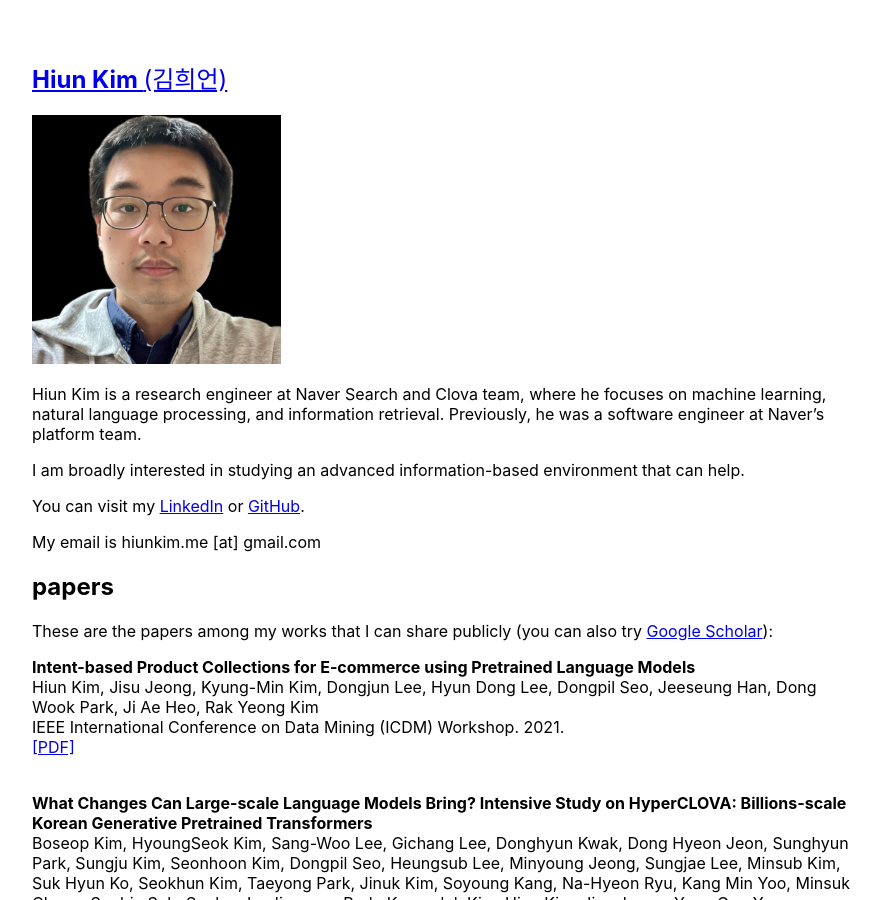
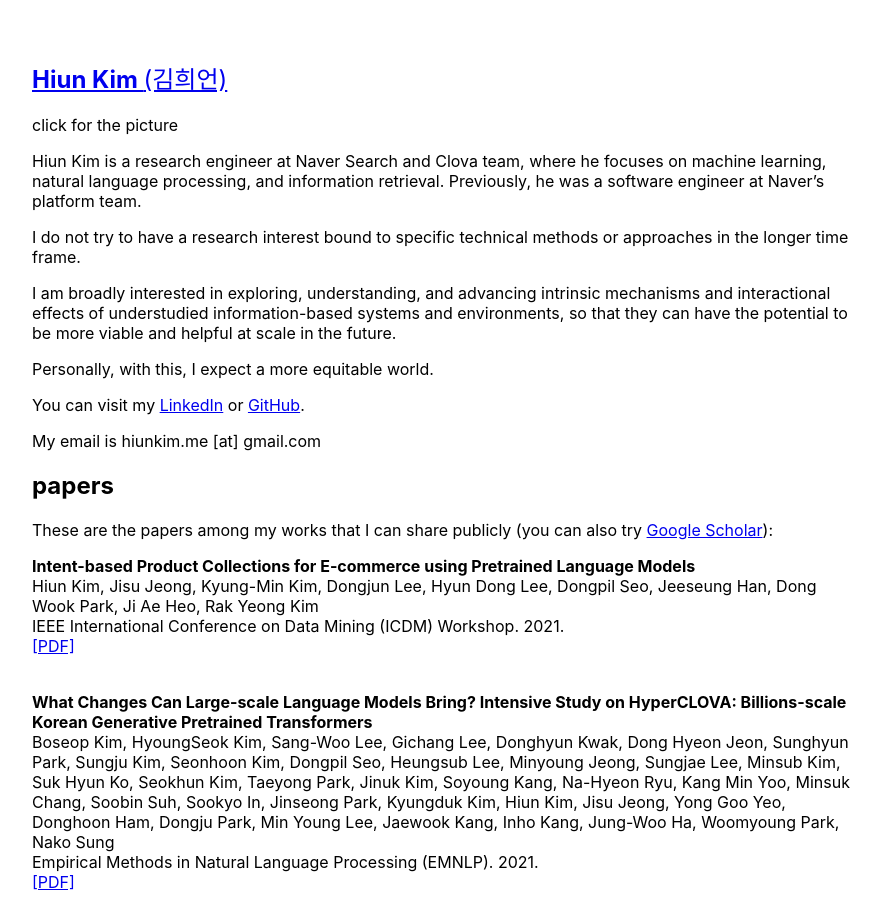
Before and after one commit to hiun/hiun.github.io, a Jekyll site: the page built from index.md, in a window 1280 px wide and 900 px high. Shown: the whole window, without its empty margins (193-1074 px from the left). Built offline with Jekyll 4.4.1, drawn with Linux system fonts in a browser that asks for light colours.

Commit message:
Update index.md

```diff
--- a/index.md
+++ b/index.md
@@ -3,11 +3,20 @@ layout: home
 title: Home
 ---
 
+<details>
+  <summary>click for the picture</summary>
+
 <img src="/s/img/profile-linkedin-dist-20250801.jpeg" class="profile-img">
+
+</details>
 
 Hiun Kim is a research engineer at Naver Search and Clova team, where he focuses on machine learning, natural language processing, and information retrieval. Previously, he was a software engineer at Naver’s platform team.
 
-I am broadly interested in studying an advanced information-based environment that can help.
+I do not try to have a research interest bound to specific technical methods or approaches in the longer time frame.
+
+I am broadly interested in exploring, understanding, and advancing intrinsic mechanisms and interactional effects of understudied information-based systems and environments, so that they can have the potential to be more viable and helpful at scale in the future.
+
+Personally, with this, I expect a more equitable world.
 
 <!--
 Hiun Kim is an ML engineer on the Naver Search team, working on machine learning for search models with vision and language technologies. Previously, he was an engineer on the Naver Clova team, where he worked on dialog systems, recommendation models, and generative models for local and e-commerce businesses in the East Asian market. Before that, he was an engineer on Naver’s Platform team, focusing on software engineering for web and serving systems.
```
